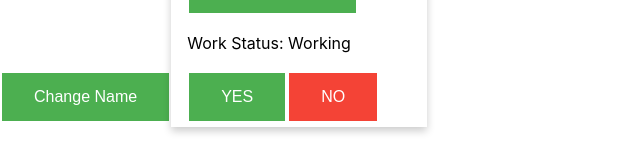
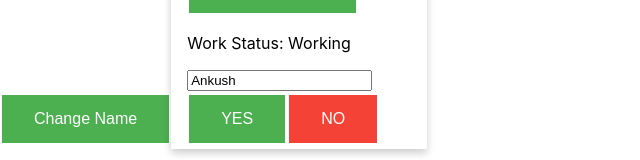
Before and after one commit to afsar-rabblesoft/react-practice-feb-23, a React (Create React App) app: page / in a window 1280 px wide. Shown: the part 357-517 px from the top of the page, without its empty margins (0-640 px from the left). Built offline with nearby package versions, Linux system fonts and the light colour scheme.

Commit message:
two way binding function

```diff
--- a/src/App.js
+++ b/src/App.js
@@ -4,6 +4,9 @@ function App() {
   const [name,setName]=useState('Ankush');
   const changeNameHandler=(name)=>{
     setName(name)
+  }
+  const changeInputHandler=(event)=>{
+    setName(event.target.value)
   }
   const buttonsMarkup = (
     <div>
@@ -16,7 +19,7 @@ function App() {
       <h1>Hello</h1>
       <button className="button" onClick={()=>changeNameHandler('Himanshu')}>Change Name</button>
 
-      <Card name={name} title="Working" onChangeName={()=>changeNameHandler('Afsar')}>
+      <Card name={name} title="Working" onChangeName={()=>changeNameHandler('Afsar')} onChangeInput={changeInputHandler}>
         {buttonsMarkup}
       </Card>
 
--- a/src/Card.js
+++ b/src/Card.js
@@ -10,6 +10,7 @@ export const Card = (props) => {
                 <h4><b>{props.name}</b></h4>
                 <p><button onClick={props.onChangeName} className="button">Change Name</button></p>
                 <p>Work Status: {props.title}</p>
+                <input type="text"  value={props.name} onChange={props.onChangeInput}/>
                 <div>{props.children}</div>
             </div>
         </div>
```
